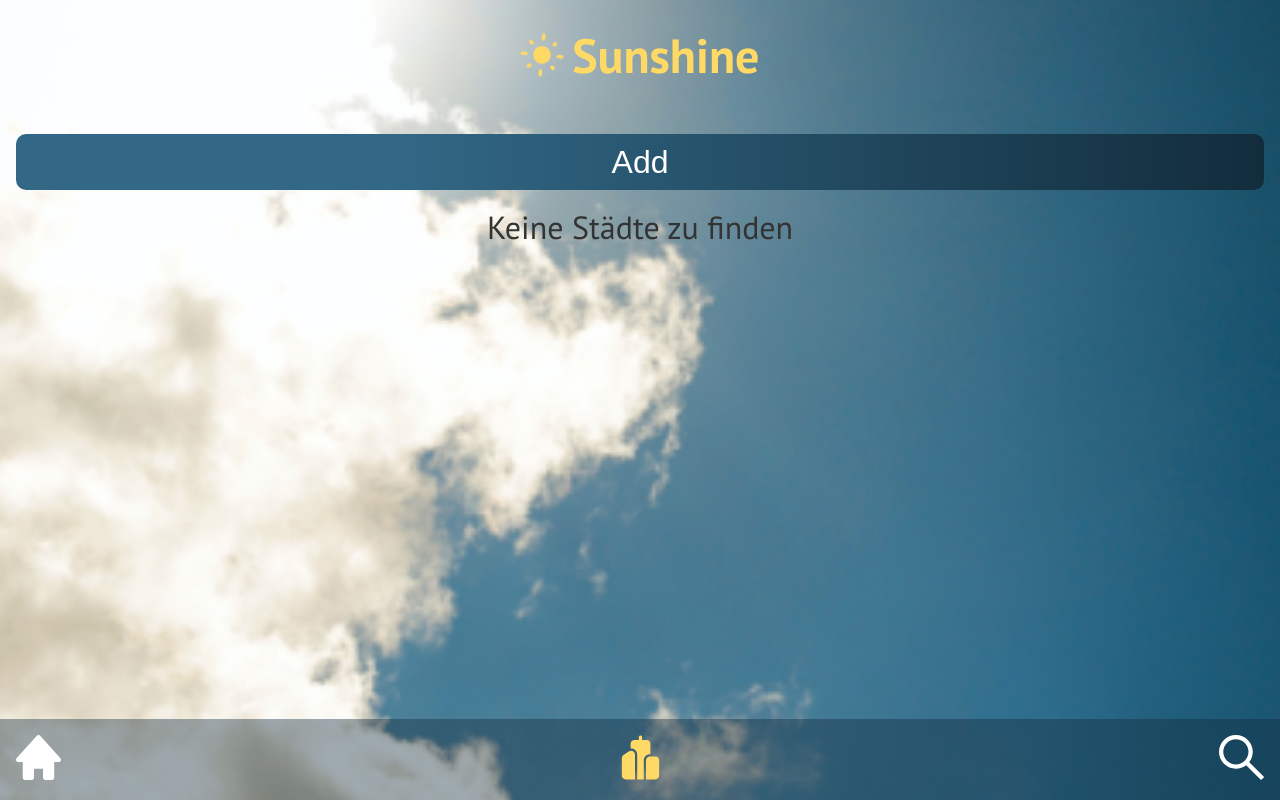
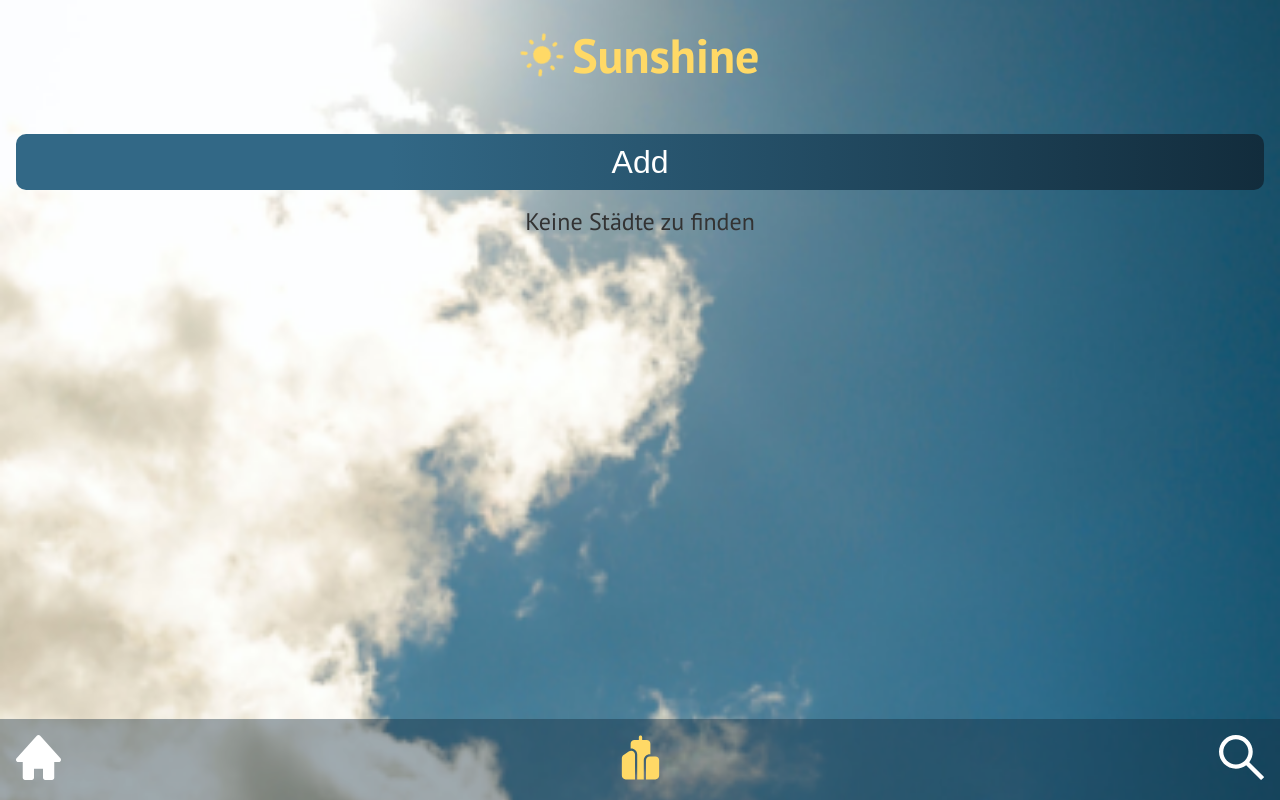
Before and after one commit to LyriCaGitHubber/sunshine, a React (Vite) app: page /cities in a window 1280 px wide. Built offline with nearby package versions, Linux system fonts and the light colour scheme.

Commit message:
💄 Change font size for 'no cities' info message

```diff
--- a/src/app/pages/CityOverview/CityOverview.module.css
+++ b/src/app/pages/CityOverview/CityOverview.module.css
@@ -15,5 +15,5 @@
 .noCities {
   text-align: center;
   color: var(--clr-text-secondary);
-  font-size: var(--font-size-content);
+  font-size: 1.5rem;
 }
```
